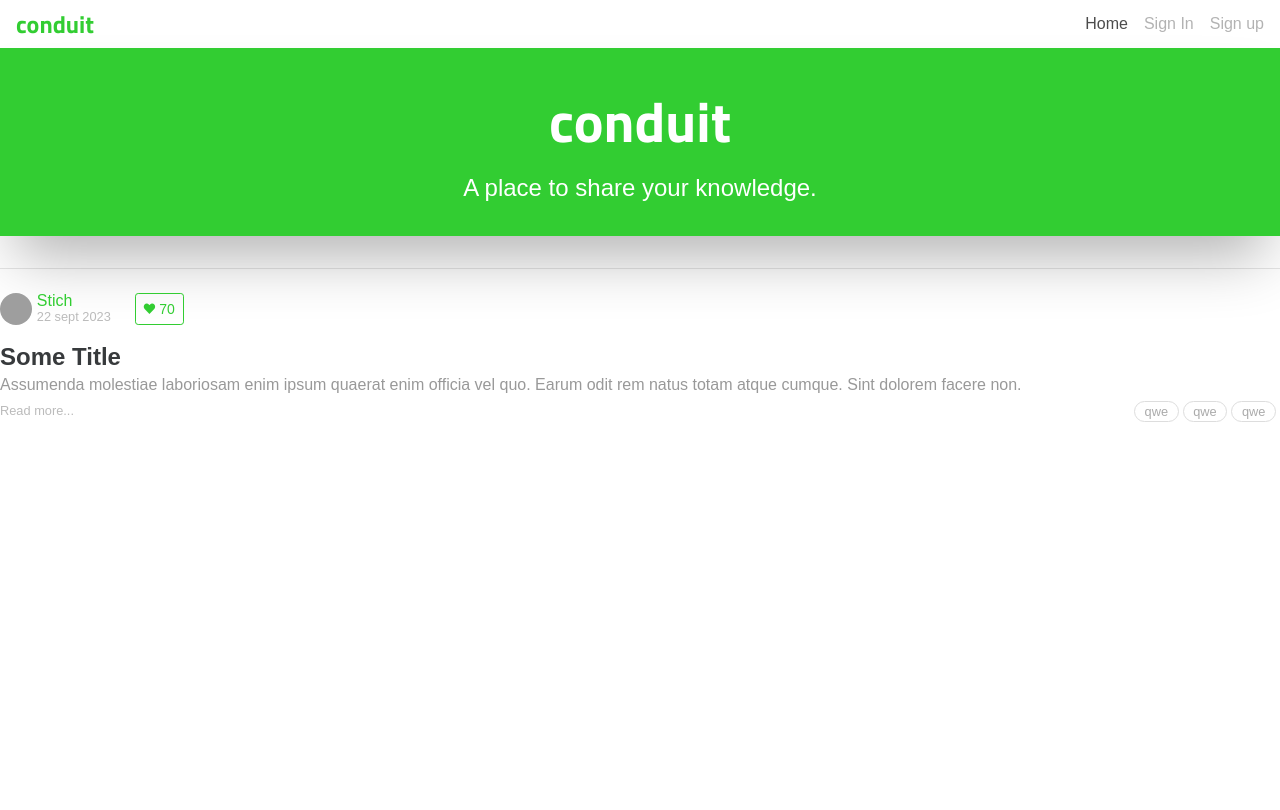
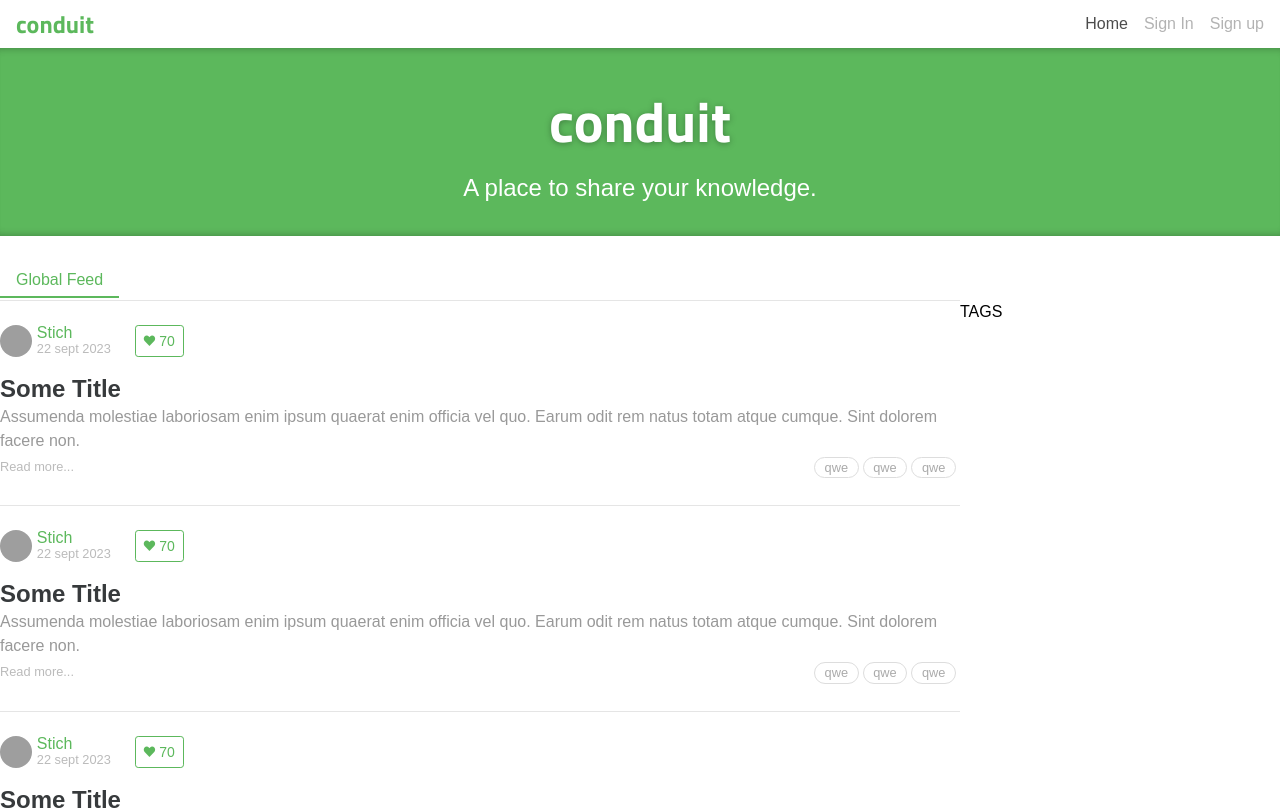
Before and after one commit to SakhnoDima/prog, a React (Create React App) app: page / in a window 1280 px wide. Shown: the top 810 px of the page. Built offline with nearby package versions, Linux system fonts and the light colour scheme; grey boxes are pictures that could not be loaded.

Commit message:
add feed

```diff
--- a/src/App.tsx
+++ b/src/App.tsx
@@ -1,7 +1,7 @@
 import { FC } from "react";
 import Header from "./components/Header/Header";
 import Banner from "./components/Banner/Banner";
-import Article from "./components/Article/Article";
+import Feed from "./components/Feed/Feed";
 
 interface IAppProps {}
 
@@ -10,7 +10,7 @@ export const App: FC<IAppProps> = () => {
     <div>
       <Header />
       <Banner />
-      <Article />
+      <Feed />
     </div>
   );
 };
--- /dev/null
+++ b/src/components/ArticleList/ArticleList.tsx
@@ -0,0 +1,19 @@
+import { FC } from "react";
+import Article from "../Article/Article";
+
+interface IArticleList {}
+
+const ArticleList: FC<IArticleList> = () => {
+  return (
+    <div className="w-3/4">
+      <Article />
+      <Article />
+      <Article />
+      <Article />
+      <Article />
+      <Article />
+    </div>
+  );
+};
+
+export default ArticleList;
--- /dev/null
+++ b/src/components/Feed/Feed.tsx
@@ -0,0 +1,20 @@
+import { FC } from "react";
+import Container from "../Container/Container";
+import ArticleList from "../ArticleList/ArticleList";
+import FeedToggle from "../FeedToggle/FeedToggle";
+
+interface IFeed {}
+
+const Feed: FC<IFeed> = () => {
+  return (
+    <Container>
+      <FeedToggle />
+      <div className=" flex">
+        <ArticleList />
+        <div className="w-1/4">TAGS</div>
+      </div>
+    </Container>
+  );
+};
+
+export default Feed;
--- /dev/null
+++ b/src/components/FeedToggle/FeedToggle.tsx
@@ -0,0 +1,23 @@
+import { FC } from "react";
+import { NavLink } from "react-router-dom";
+
+interface IFeedToggle {}
+
+const FeedToggle: FC<IFeedToggle> = () => {
+  return (
+    <div className="h-8">
+      <ul className="flex">
+        <li>
+          <NavLink
+            to="/"
+            className=" bg-white border-b-2 border-conduit-green py-2 px-4 "
+          >
+            Global Feed
+          </NavLink>
+        </li>
+      </ul>
+    </div>
+  );
+};
+
+export default FeedToggle;
--- a/tailwind.config.js
+++ b/tailwind.config.js
@@ -8,7 +8,7 @@ module.exports = {
       },
       colors: {
         conduit: {
-          green: "#32CD32",
+          green: "#5CB85C;",
           darkGreen: "#3d8b3d",
           black: "#373a3c",
           lightBlack: "#999",
@@ -24,10 +24,11 @@ module.exports = {
         0.2: "0.2rem",
       },
       boxShadow: {
-        banner: "0 35px 60px -15px rgba(0, 0, 0, 0.3)",
+        banner:
+          "inset 0 8px 8px -8px rgba(0, 0, 0, 0.3), inset 0 -8px 8px -8px rgba(0, 0, 0, 0.3)",
       },
       dropShadow: {
-        bannerText: "0px 1px 3px rgba(0, 0, 0, 0.3);",
+        bannerText: "0px 1px 3px rgba(0, 0, 0, 0.3)",
       },
       fontSize: {
         logo: "3.5rem",
```
